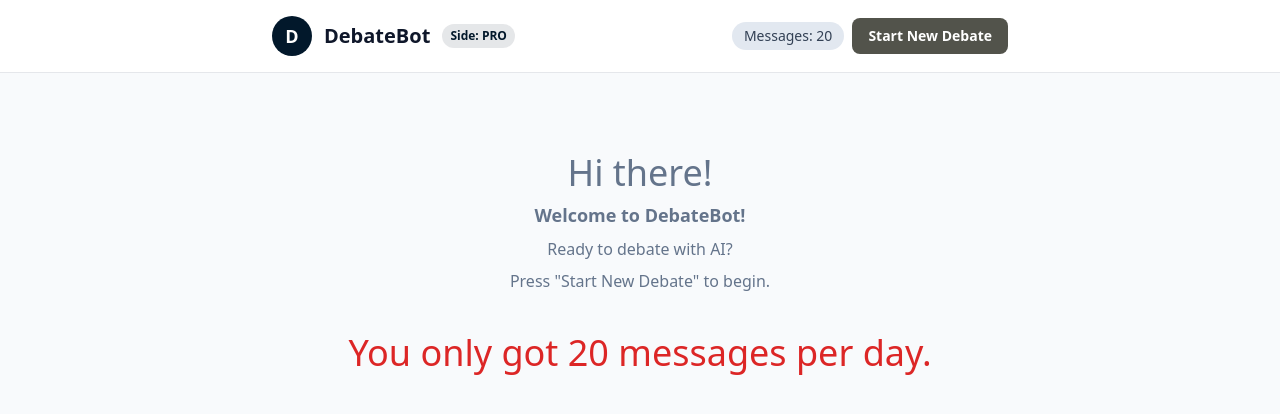
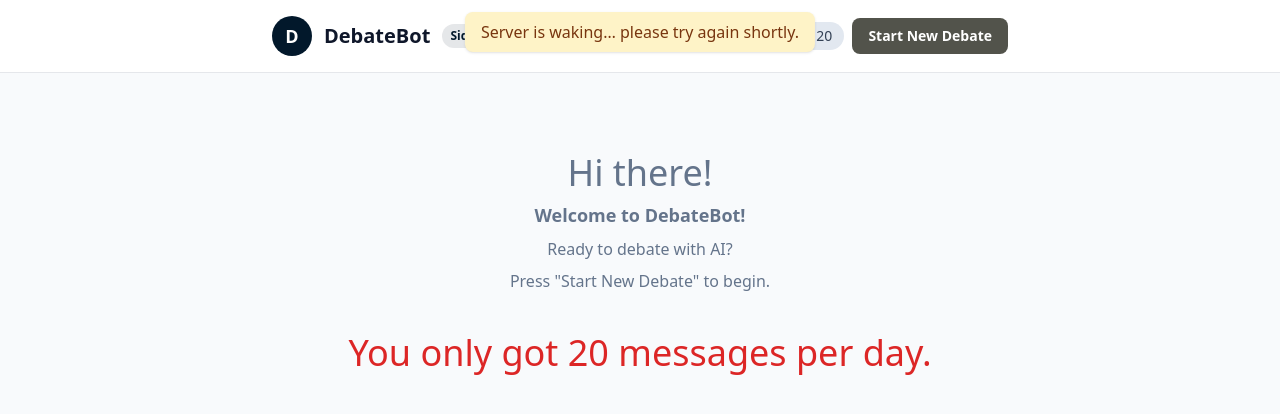
Before and after one commit to dristanta-silwal/AI-debateBot, a plain HTML site: page docs/index.html in a window 1280 px wide. Drawn offline with nearby package versions, Linux system fonts and the light colour scheme; no server answers.

Commit message:
render sleep fixed

```diff
--- a/docs/index.html
+++ b/docs/index.html
@@ -6,7 +6,7 @@
     <meta name="viewport" content="width=device-width, initial-scale=1" />
     <meta name="description" content="AI DebateBot was created by Dristanta Silwal as a fun project to get benefit of Gemini API key to test the limits of AI in argumentation and debate." />
     <meta name="keywords" content="DebateBot, Gemini,AI debate, online debate, argumentation, chatbot, education, discussion, switch sides" />
-    <meta name="api-base" content="">
+    <meta name="api-base" content="https://ai-debatebot.onrender.com">
     <meta property="og:title" content="AI DebateBot" />
     <meta property="og:description" content="AI DebateBot lets you debate with AI, switch sides, and sharpen your skills. Try it now!" />
     <meta property="og:type" content="website" />
--- a/docs/script.js
+++ b/docs/script.js
@@ -1,21 +1,48 @@
-// Function to determine the API base URL based on the environment
 function getApiBase() {
     const meta = document.querySelector('meta[name="api-base"]');
     const fromMeta = meta && meta.content ? meta.content.trim() : "";
-    if (fromMeta) return fromMeta; // production override
-
-    // local dev fallback
+    if (fromMeta) return fromMeta;
     if (
-      location.hostname === "localhost" ||
-      location.hostname === "127.0.0.1" ||
-      location.hostname === "[::1]"
+        location.hostname === "localhost" ||
+        location.hostname === "127.0.0.1" ||
+        location.hostname === "[::1]"
     ) {
         return "http://localhost:8000";
     }
-    return ""; // same-origin (if you ever serve both together)
+    return "";
 }
 
 const API_BASE = getApiBase();
+function createWakeBanner(text) {
+    const banner = document.createElement('div');
+    banner.id = 'wakeBanner';
+    banner.className = 'fixed top-3 left-1/2 -translate-x-1/2 bg-amber-100 text-amber-900 px-4 py-2 rounded-lg shadow z-50';
+    banner.textContent = text;
+    return banner;
+}
+
+async function wakeBackend(attempts = 3) {
+    if (!API_BASE) return true;
+    const url = `${API_BASE}/healthz?ts=${Date.now()}`;
+    for (let i = 0; i < attempts; i++) {
+        try {
+            const ctrl = new AbortController();
+            const t = setTimeout(() => ctrl.abort(), 10000);
+            const res = await fetch(url, {
+                method: 'GET',
+                mode: 'cors',
+                cache: 'no-store',
+                signal: ctrl.signal,
+                keepalive: true,
+            });
+            clearTimeout(t);
+            if (res.ok || res.status === 204) return true;
+        } catch (_) {
+        }
+        await new Promise(r => setTimeout(r, 1000 * i));
+    }
+    return false;
+}
 const chat = document.getElementById('chat');
 const startModal = document.getElementById('startModal');
 const inputSection = document.getElementById('input-section');
@@ -265,6 +292,16 @@ startNewBtn.addEventListener('click', () => {
     startModal.classList.remove('hidden');
 });
 
-document.addEventListener('DOMContentLoaded', () => {
+document.addEventListener('DOMContentLoaded', async () => {
+    const banner = createWakeBanner('Warming the server…');
+    document.body.appendChild(banner);
+    const ok = await wakeBackend(3);
+    if (ok) {
+        banner.textContent = 'Server ready!';
+        setTimeout(() => banner.remove(), 1200);
+    } else {
+        banner.textContent = 'Server is waking… please try again shortly.';
+        setTimeout(() => banner.remove(), 3000);
+    }
     updateBotSide(sideSelect.value);
 });
```
Also changed, not shown: 1 other file.
